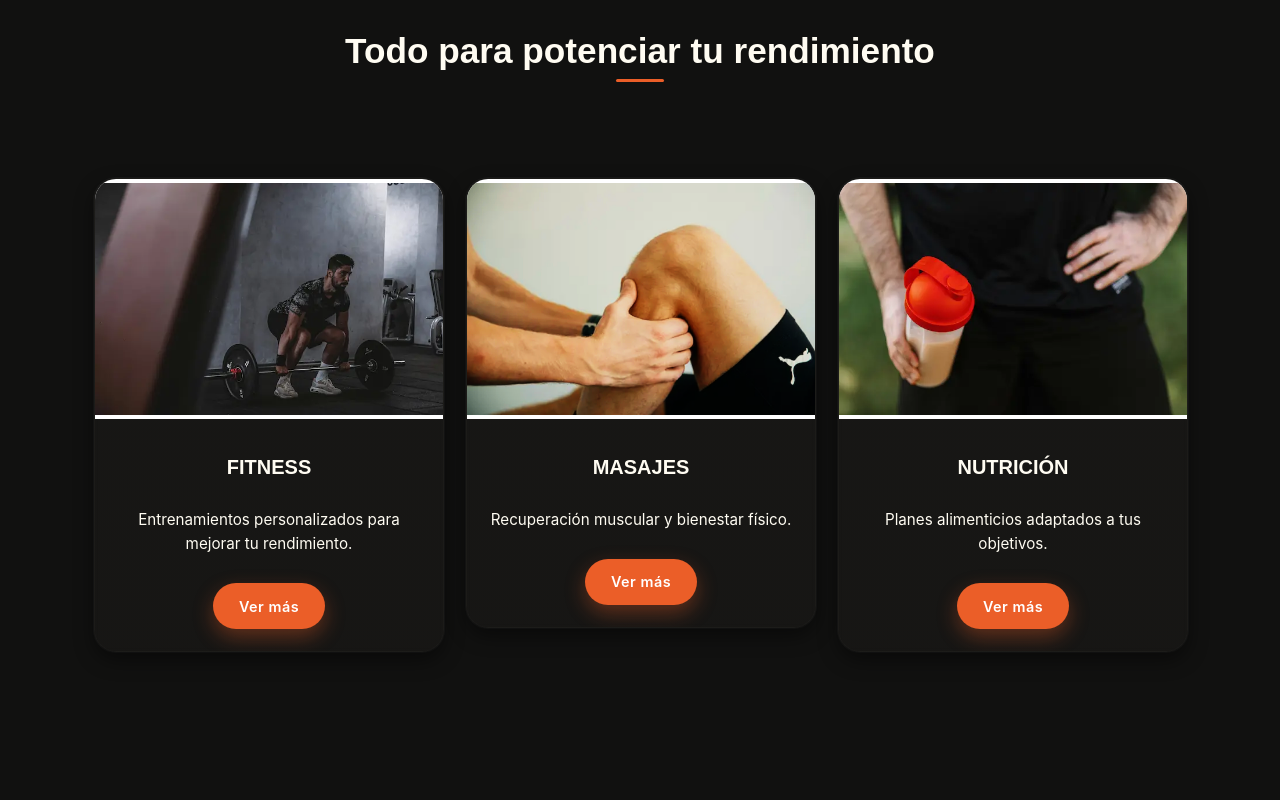
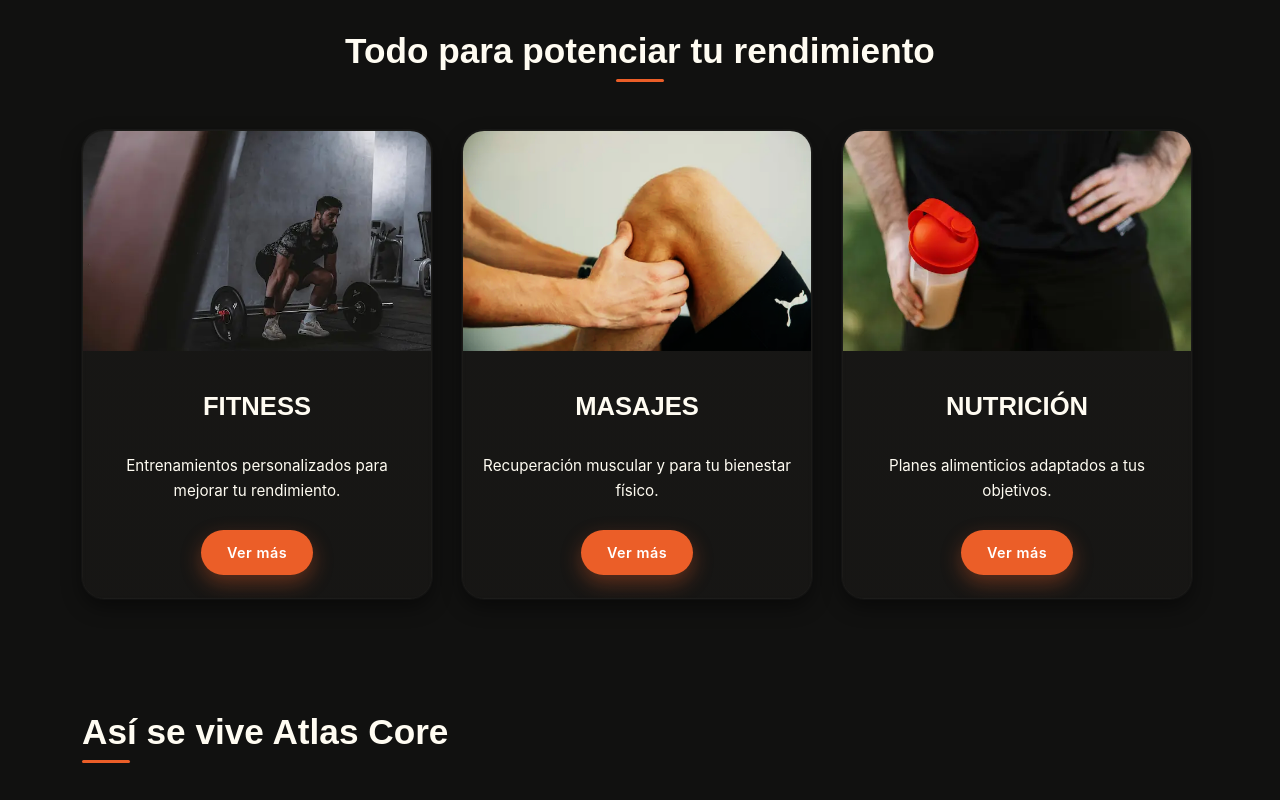
Before and after one commit to danip0int/Atlas-Core-React, a React (Vite) app: page / in a window 1280 px wide. Shown: the part 1020-1820 px from the top of the page. Built offline with nearby package versions, Linux system fonts and the light colour scheme.

Commit message:
fix cards de servicios en Home, limpieza de estilos viejos de Bootstrap carousel

```diff
--- /dev/null
+++ b/src/components/CardServicio.jsx
@@ -0,0 +1,29 @@
+
+import { useState } from "react";
+
+function CardServicio({servicio}) {
+
+    const [expandir, setExpandir] = useState(false)
+
+    return(
+        <div className="card">
+            <img className="card-servicio-img" src={servicio.imagen} alt={servicio.alt} />
+            <div className="card-body">
+                <h3 className="card-title">{servicio.titulo}</h3>
+                <p className="card-text">{servicio.texto}</p>
+                {expandir && <p className="card-extra">{servicio.textoExtra}</p>}
+                <button className="btn-primary" onClick={() => setExpandir(!expandir)}>
+                    { expandir ? (
+                        'Ver menos'
+                    )
+                    : (
+                        'Ver más'
+                    )
+                }
+                </button>
+            </div>
+        </div>
+    )
+}
+
+export default CardServicio
--- /dev/null
+++ b/src/data/servicios.js
@@ -0,0 +1,30 @@
+import imgFitness from '../assets/pesomuerto.webp'
+import imgMasajes from '../assets/masajesprevencion.png'
+import imgNutricion from '../assets/plannutricion.webp'
+
+export const servicios = [
+  {
+    id: "fitness",
+    titulo: "FITNESS",
+    imagen: imgFitness,
+    alt: "ejercicio peso muerto",
+    texto: "Entrenamientos personalizados para mejorar tu rendimiento.",
+    textoExtra: 'Trabajamos con planes de entrenamiento periodizados, adaptados a tu nivel y objetivos. Contás con seguimiento de un entrenador certificado, acceso a equipamiento deúltima generación y ajustes mensuales según tu progreso.'
+  },
+  {
+    id:'masajes',
+    titulo: 'MASAJES',
+    imagen: imgMasajes,
+    alt: 'hombre recibiendo masajes',
+    texto:'Recuperación muscular y para tu bienestar físico.',
+    textoExtra: 'Ofrecemos masajes deportivos, de recuperación y descontracturantes. Ideales para reducir el dolor muscularpost-entrenamiento, mejorar la circulación y acelerar turecuperación entre sesiones.'
+  },
+  {
+    id:'nutricion',
+    titulo: 'NUTRICIÓN',
+    imagen: imgNutricion,
+    alt: 'persona con suplemento proteíco en mano',
+    texto: 'Planes alimenticios adaptados a tus objetivos.',
+    textoExtra:'Nuestros nutricionistas diseñan planes alimenticios personalizados según tu composición corporal y metas.Incluye seguimiento mensual, ajuste de macros y soportepor WhatsApp ante cualquier consulta.'
+  }
+]
--- a/src/pages/Home.jsx
+++ b/src/pages/Home.jsx
@@ -1,8 +1,11 @@
 import { Swiper, SwiperSlide } from 'swiper/react'
 import { Autoplay } from 'swiper/modules'
+import CardServicio from '../components/CardServicio'
+import { servicios } from '../data/servicios'
 import 'swiper/css'
 import img1 from '../assets/pechopoleas.webp'
 import img2 from '../assets/levantamientoconbarra.webp'
+import img3 from '../assets/entrenamientogym.webp'
 import imgFitness from '../assets/pesomuerto.webp'
 import imgMasajes from '../assets/masajesprevencion.png'
 import imgNutricion from '../assets/plannutricion.webp'
@@ -51,7 +54,7 @@ const contadorSatisfaccion = useContador(87)
 </SwiperSlide>
 <SwiperSlide>
             <img
-              src={img1}
+              src={img3}
               className="d-block w-100"
               alt="Mujer haciendo poleas cruzadas"
             />
@@ -89,84 +92,15 @@ const contadorSatisfaccion = useContador(87)
       <section className="section-title title-center">
         <h2>Todo para potenciar tu rendimiento</h2>
       </section>
-      <section className="cards-index py-5">
-        <div className="container px-4">
-          <div className="row align-items-stretch g-4">
-            <div className="col-md-4">
-              <div>
-                <div className="card">
-                  <img
-                    src={imgFitness}
-                    className="card-img-top"
-                    alt="ejercicio peso muerto"
-                  />
-                  <div className="card-body text-center">
-                    <h5 className="card-title">FITNESS</h5>
-                    <p className="card-text">
-                      Entrenamientos personalizados para mejorar tu rendimiento.
-                    </p>
-                    <p className="card-extra">
-                      "Trabajamos con planes de entrenamiento periodizados,
-                      adaptados a tu nivel y objetivos. Contás con seguimiento
-                      de un entrenador certificado, acceso a equipamiento de
-                      última generación y ajustes mensuales según tu progreso."
-                    </p>
-                    <button className='btn-primary'>Ver más</button>
-                  </div>
-                </div>
-              </div>
-            </div>
-            <div className="col-md-4">
-              <div>
-                <div className="card">
-                  <img
-                    src={imgMasajes}
-                    className="card-img-top"
-                    alt="hombre recibiendo masaje"
-                  />
-                  <div className="card-body text-center">
-                    <h5 className="card-title">MASAJES</h5>
-                    <p className="card-text">
-                      Recuperación muscular y bienestar físico.
-                    </p>
-                    <p className="card-extra">
-                      "Ofrecemos masajes deportivos, de recuperación y
-                      descontracturantes. Ideales para reducir el dolor muscular
-                      post-entrenamiento, mejorar la circulación y acelerar tu
-                      recuperación entre sesiones."
-                    </p>
-                    <a href="#" className="btn-primary">Ver más</a>
-                  </div>
-                </div>
-              </div>
-            </div>
-            <div className="col-md-4">
-              <div>
-                <div className="card">
-                  <img
-                    src={imgNutricion}
-                    className="card-img-top"
-                    alt="persona con suplemento en mano"
-                  />
-                  <div className="card-body text-center">
-                    <h5 className="card-title">NUTRICIÓN</h5>
-                    <p className="card-text">
-                      Planes alimenticios adaptados a tus objetivos.
-                    </p>
-                    <p className="card-extra">
-                      "Nuestros nutricionistas diseñan planes alimenticios
-                      personalizados según tu composición corporal y metas.
-                      Incluye seguimiento mensual, ajuste de macros y soporte
-                      por WhatsApp ante cualquier consulta."
-                    </p>
-                    <a href="#" className="btn-primary">Ver más</a>
-                  </div>
-                </div>
-              </div>
-            </div>
-          </div>
-        </div>
-      </section>
+     <div className='container'>
+      <section className="servicios-grid">
+  {servicios.map(servicio => (
+    <div key={servicio.id}>
+      <CardServicio servicio={servicio} />
+    </div>
+  ))}
+</section>
+     </div>
       <section className="videos-index py-5">
         <div className="container">
           <section className="section-title">
--- a/src/pages/Membresia.jsx
+++ b/src/pages/Membresia.jsx
@@ -98,7 +98,7 @@ getDocs(consulta)
 <h2 className="membresias-header">Todo lo que necesitás para acompañar tu entrenamiento </h2>
           </header>
           {loading ? (
-    <p>Cargando productos...</p>
+    <p className="detalle-loader">Cargando productos...</p>
 ) : (
   <>
   <div className="filtros-contenedor">
--- a/src/scss/base/_variables.scss
+++ b/src/scss/base/_variables.scss
@@ -14,6 +14,7 @@
   --color-overlay-dark: rgba(37, 36, 34, 0.45);
   --color-bg-card-rgb: 64, 61, 57;
 
+  --navbar-height: 113px;
   --color-accent: var(--spicy-paprika);
 }
 
--- a/src/scss/components/_cards.scss
+++ b/src/scss/components/_cards.scss
@@ -80,18 +80,28 @@
     }
   }
 
-  /*TEXTO OCULTO CARDS INDEX*/
+ .card-extra {
+    font-size: 0.95rem;
+    line-height: 1.6;
+    color: var(--color-text-main);
+    margin-top: 0.8rem;
+    padding-top: 0.8rem;
+    border-top: 1px solid rgba(255, 255, 255, 0.08);
 
-  .card-extra {
-    display: none;
-    font-size: 0.9rem;
-    color: var(--color-text-muted);
-    margin-top: 0.5rem;
-  }
+    animation: fadeIn 0.3s ease;
+}
 
-  .card-extra.visible {
-    display: block;
-  }
+@keyframes fadeIn {
+    from {
+        opacity: 0;
+        transform: translateY(-8px);
+    }
+    to {
+        opacity: 1;
+        transform: translateY(0);
+    }
+}
+
 
   /*RESPONSIVE*/
 
@@ -125,3 +135,20 @@
     }
   }
 }
+
+.card-servicio-img {
+  width: 100%;
+  height: 220px;
+  object-fit: cover;
+}
+
+.servicios-grid {
+  display: flex;
+  gap: 30px;
+  flex-wrap: wrap;
+
+  @include tablet-break {
+    flex-direction: column;
+    align-items: center;
+  }
+}
--- a/src/scss/components/_carousel.scss
+++ b/src/scss/components/_carousel.scss
@@ -1,30 +1,9 @@
 @use "../utils/mixins" as *;
-
-// .container {
-//   max-width: 1680px;
-// }
-
-// .hero-carousel {
-//   padding-top: 60px;
-// }
-
-// /* === CARRUSEL === */
-
-// .container {
-//   max-width: 1380px;
-// }
 
 .swiper-slide {
   position: relative;
   height: 85vh;
   overflow: hidden;
-
-  // &::after {
-  //   content: "";
-  //   position: absolute;
-  //   inset: 0;
-  //   background: var(--color-overlay-dark);
-  // }
 
   img {
     width: 100%;
@@ -112,17 +91,6 @@
   }
 }
 
-#carouselAtlas {
-  max-width: 1800px;
-  margin: 2rem auto 0;
-  filter: drop-shadow(0 20px 60px rgba(73, 73, 73, 0.137));
-
-  .carousel-inner {
-    border-radius: 50px;
-    overflow: hidden;
-  }
-}
-
 @keyframes fadeup {
   to {
     opacity: 1;
@@ -130,44 +98,14 @@
   }
 }
 
-/* === CARRUSEL RESPONSIVE === */
-
-@include desktop-break {
-  .carousel-item {
-    height: 70vh;
-  }
-
-  .carousel-caption {
-    padding: 2rem;
-
-    h2 {
-      font-size: clamp(2.4rem, 4vw, 3rem);
-    }
-
-    p {
-      font-size: 1rem;
-    }
-  }
-
-  #carouselAtlas {
-    max-width: 1500px;
-
-    .carousel-inner {
-      border-radius: 36px;
-    }
-  }
-}
+/* === HERO RESPONSIVE === */
 
 @include mobile-break {
-  .hero-carousel {
-    padding-top: 48px;
-  }
-
-  .carousel-item {
+  .swiper-slide {
     height: 60vh;
   }
 
-  .carousel-caption {
+  .swiper-caption {
     padding: 1.5rem;
 
     h2 {
@@ -179,15 +117,7 @@
     }
   }
 
-  .carousel-icon {
+  .swiper-icon {
     display: none;
   }
-
-  #carouselAtlas {
-    margin-top: 1.2rem;
-
-    .carousel-inner {
-      border-radius: 24px;
-    }
-  }
 }
--- a/src/scss/layout/_navbar.scss
+++ b/src/scss/layout/_navbar.scss
@@ -16,6 +16,9 @@
     background 0.3s ease,
     padding 0.3s ease;
 }
+// .principal {
+//     padding-top: var(--navbar-height);
+// }
 
 .navbar .container-fluid {
   padding-top: 0.2rem;
```
